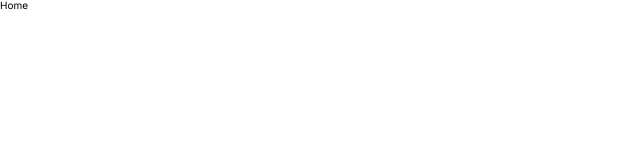
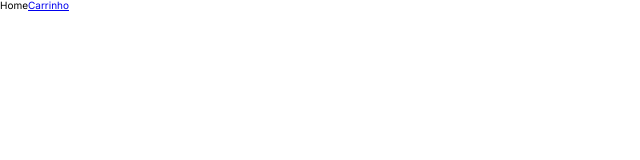
Before and after one commit to dandanmatunoshita/levelup, a Next.js app in the folder my-app/: page / in a window 1280 px wide. Shown: the top 160 px of the page, without its empty margins (0-640 px from the left). Built offline with nearby package versions, Linux system fonts and the light colour scheme.

Commit message:
correct config

```diff
--- a/my-app/src/app/page.js
+++ b/my-app/src/app/page.js
@@ -1,10 +1,13 @@
 import Image from "next/image";
 import styles from "./page.module.css";
+import Link from "next/link";
+// import carrinho from "../pages/carrinho";
 
 export default function Home() {
   return (
     <main className={styles.main}>
       Home
+      <Link href={'carrinho'}>Carrinho</Link>
     </main>
   );
 }
```
Also changed, not shown: my-app/src/app/carrinho/page.jsx (renamed from my-app/src/pages/carrinho/page.jsx, +5 -3 lines), my-app/src/app/carrinho/page.module.css (added), my-app/src/app/compra/page.jsx (renamed from my-app/src/pages/compra/page.jsx), my-app/src/app/compra/page.module.css (added), my-app/src/app/jogo_unico/page.jsx (renamed from my-app/src/pages/jogo_unico/page.jsx), my-app/src/app/jogo_unico/page.module.css (added), my-app/src/app/login/page.jsx (renamed from my-app/src/pages/login/page.jsx), my-app/src/app/login/page.module.css (added), 1 other file (tests, documents, lock files or other folders).
